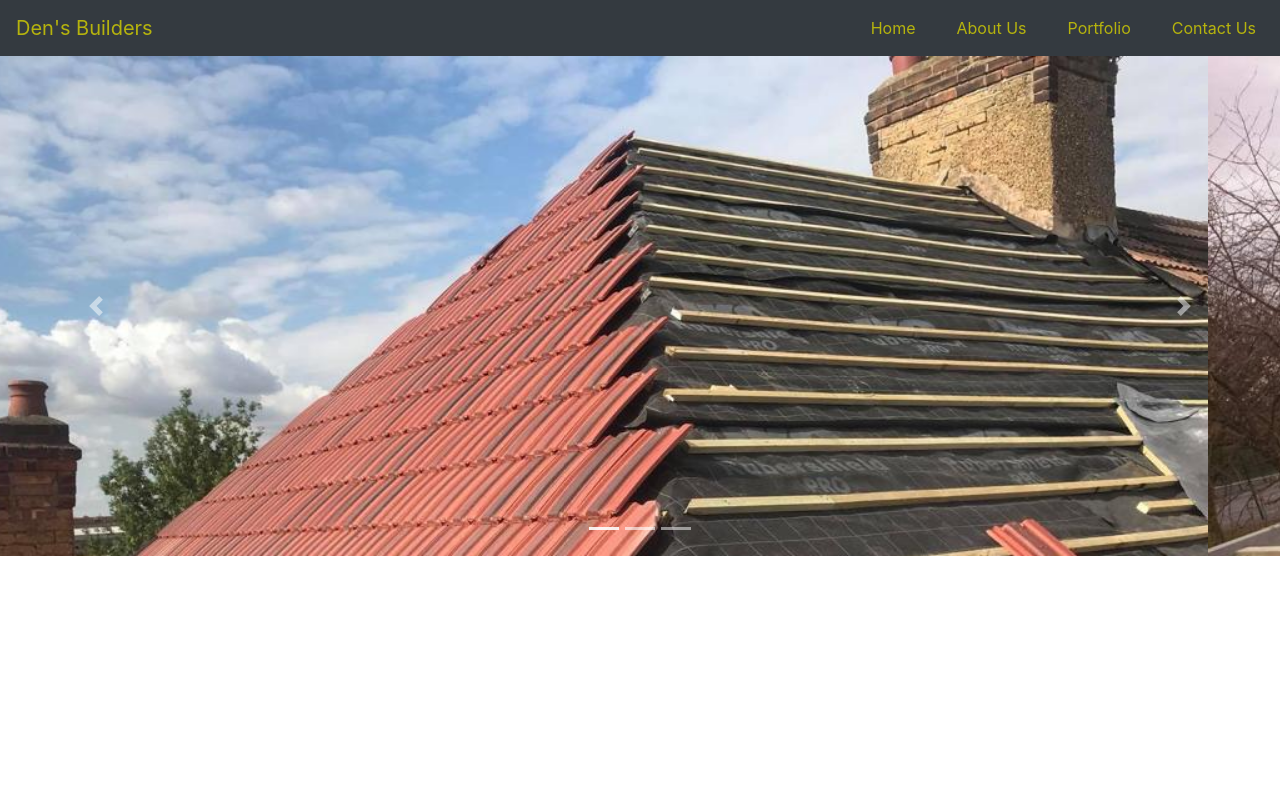
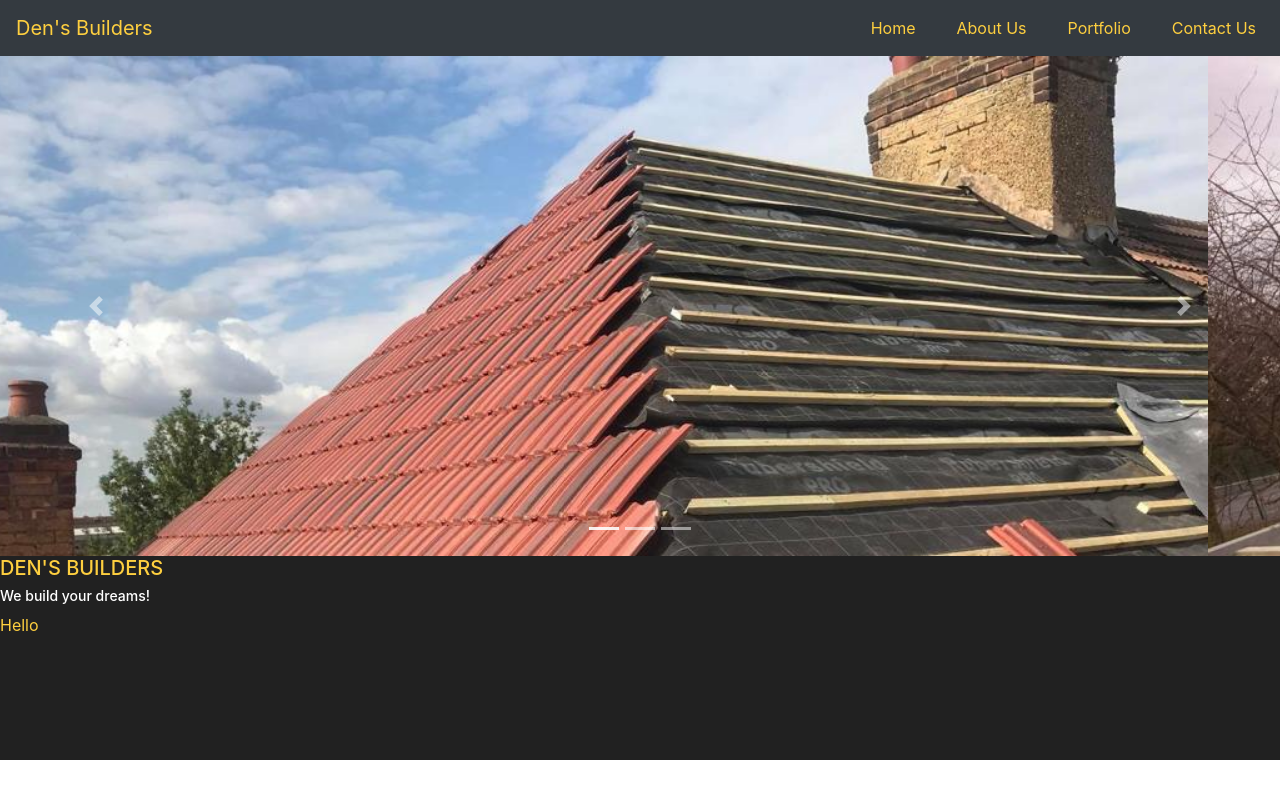
Before and after one commit to TiaDevilish/Dens-builders, a plain HTML site: page index.html in a window 1280 px wide. Drawn offline with nearby package versions, Linux system fonts and the light colour scheme.

Commit message:
working on services

```diff
--- a/index.html
+++ b/index.html
@@ -62,6 +62,13 @@
         </a>
       </div>
 
+      <!--services-->
+      <div class="services">
+          <h1 class="companyname">DEN'S BUILDERS</h1>
+          <h2 class="whatwedo">We build your dreams!</h2>
+          <p class="servicestext">Hello</p>
+      </div>
+
 
     <script src="https://code.jquery.com/jquery-3.5.1.slim.min.js" integrity="sha384-DfXdz2htPH0lsSSs5nCTpuj/zy4C+OGpamoFVy38MVBnE+IbbVYUew+OrCXaRkfj" crossorigin="anonymous"></script>
     <script src="https://cdn.jsdelivr.net/npm/popper.js@1.16.0/dist/umd/popper.min.js" integrity="sha384-Q6E9RHvbIyZFJoft+2mJbHaEWldlvI9IOYy5n3zV9zzTtmI3UksdQRVvoxMfooAo" crossorigin="anonymous"></script>
--- a/style.css
+++ b/style.css
@@ -1,11 +1,11 @@
 .nav-link {
-  color: rgba(189, 186, 11, 0.945) !important;
+  color: rgb(254,207,63) !important;
   margin-left: 25px;
   font-size: 16px;
 }
 
 .navbar-brand{
-  color: rgba(189, 186, 11, 0.945) !important;
+  color: rgb(254,207,63) !important;
 }
 
 .carousel {
@@ -15,7 +15,24 @@
 }
 
 .caroimg{
-  margin-left: auto;
-  margin-right: auto;
-  display: block;
+  margin: auto auto;
 }
+
+.services{
+  background-color: rgb(33,33,33);
+  height: 204px;
+}
+
+.servicestext{
+  color: rgb(254,207,63)
+}
+
+.companyname{
+  color: rgb(254,207,63);
+  font-size: 20px;
+}
+
+.whatwedo{
+  color: white;
+  font-size: 14px;
+}
```
